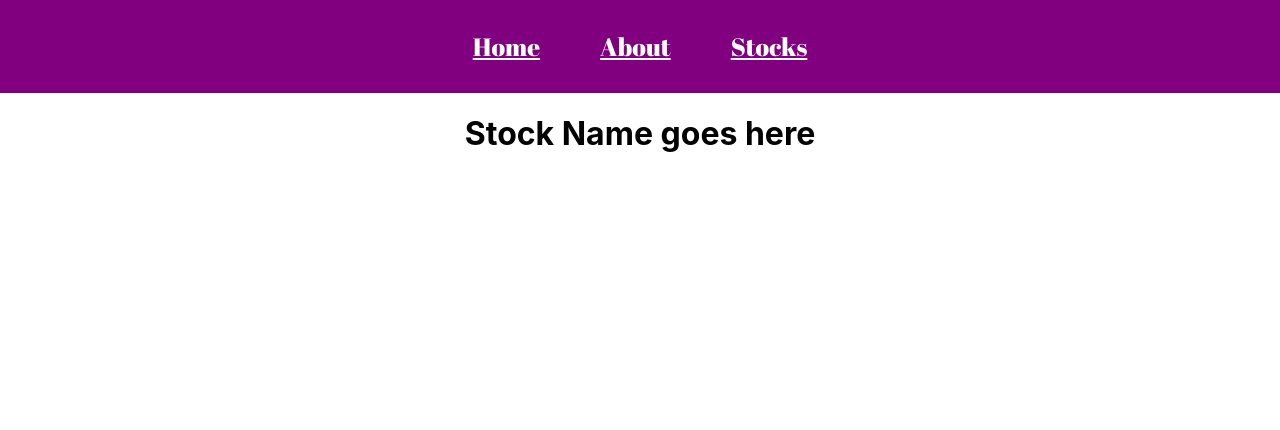
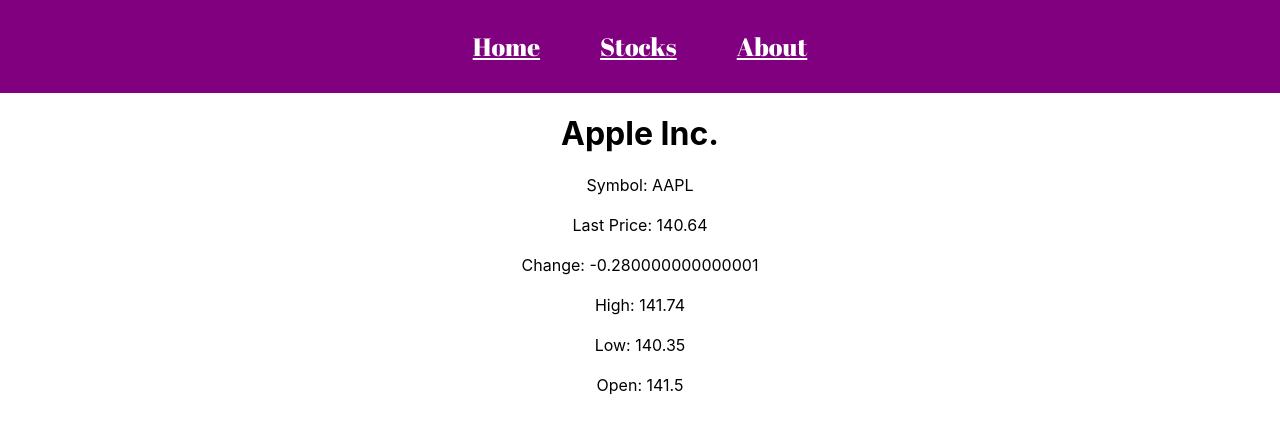
Before and after one commit to Jeal3R5/react-stocks-router, a React (Create React App) app: page /stocks/AAPL in a window 1280 px wide. Shown: the top 430 px of the page. Built offline with nearby package versions, Linux system fonts and the light colour scheme.

Commit message:
about and home page done minus css

```diff
--- a/src/App.css
+++ b/src/App.css
@@ -58,5 +58,8 @@
   font-family: 'Abril Fatface', cursive;
   color: white;
   font-size: 25px;
+}
 
+.nav a:hover {
+  background-color: pink;
 }
--- a/src/components/Nav.js
+++ b/src/components/Nav.js
@@ -6,11 +6,11 @@
       <Link to={"/"}>
         <div>Home</div>
       </Link>
+      <Link to={"/stocks"}>
+        <div>Stocks</div>
+      </Link>
       <Link to={"/about"}>
         <div>About</div>
-      </Link>
-      <Link to={"/stocks"}>
-        <div>Stocks</div>
       </Link>
     </div>
   );
--- a/src/pages/About.js
+++ b/src/pages/About.js
@@ -1,3 +1,12 @@
 export default function About() {
-  return <h1>This is the About Page</h1>;
+  return (
+    <>
+      <h1>About StockSwipe</h1>
+      <h4>
+        Welcome to StockSwipe, where you can choose to swipe left or right for
+        the stock of your dreams! <br />
+        Get the portfolio you've been waiting for...
+      </h4>
+    </>
+  );
 }
--- a/src/pages/Stock.js
+++ b/src/pages/Stock.js
@@ -1,3 +1,20 @@
+import stocks from "../data";
+
 export default function Stock() {
-  return <h1>Stock Name goes here</h1>;
+  return (
+    <>
+      <h1>{stocks[0].name}</h1>
+      <div>Symbol: {stocks[0].symbol}</div>
+      <br />
+      <div>Last Price: {stocks[0].lastPrice}</div>
+      <br />
+      <div>Change: {stocks[0].change}</div>
+      <br />
+      <div>High: {stocks[0].high}</div>
+      <br />
+      <div>Low: {stocks[0].low}</div>
+      <br />
+      <div>Open: {stocks[0].open}</div>
+    </>
+  );
 }
```
